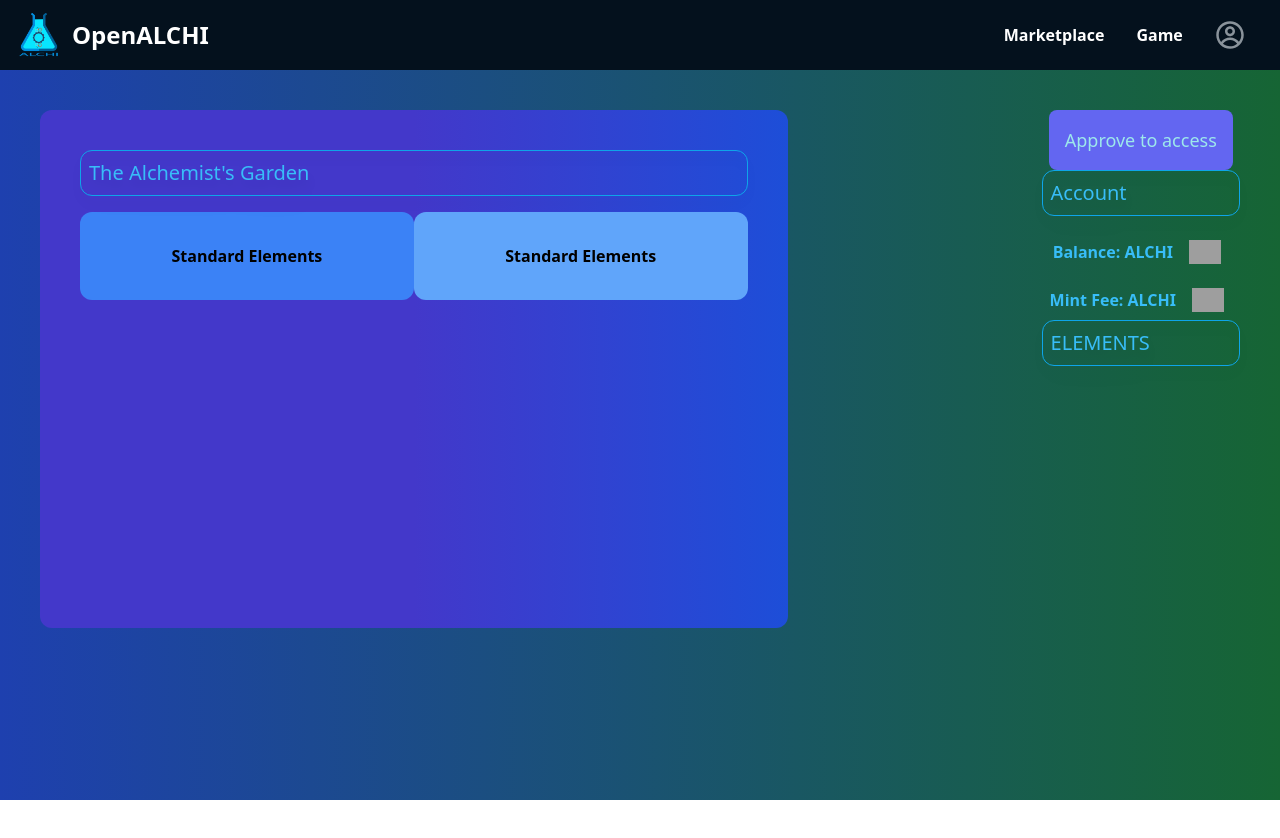
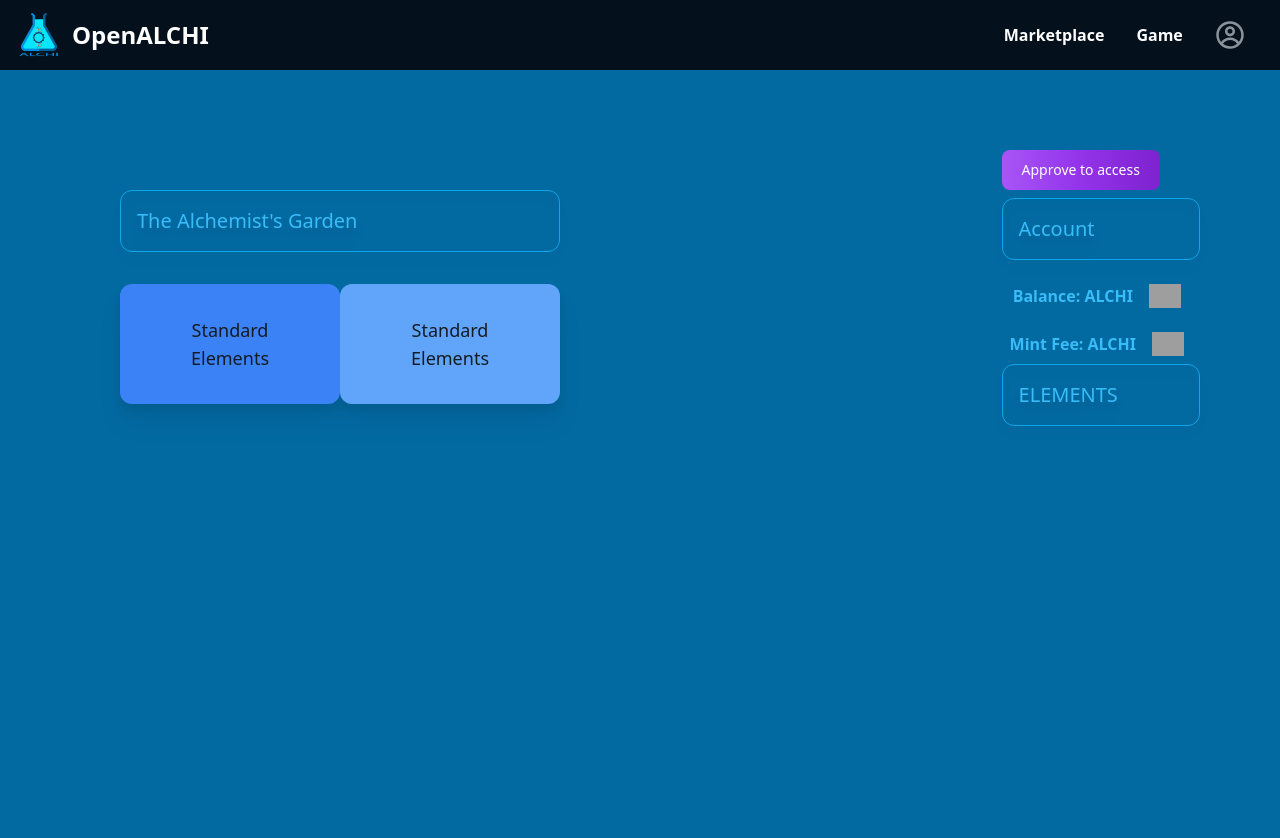
Before and after one commit to azizyano/OpenALCHI, a Next.js app: page /Game in a window 1280 px wide. Shown: the top 838 px of the page. Before the commit the page ends 800 px from the top, so only its background shows below. Built offline with nearby package versions, Linux system fonts and the light colour scheme; grey boxes are pictures that could not be loaded; what @3rdweb/hooks would draw is missing.

Commit message:
updare ui

```diff
--- a/components/NFTCard.js
+++ b/components/NFTCard.js
@@ -3,14 +3,14 @@ import { BiHeart } from 'react-icons/bi'
 import Router from 'next/router'
 
 const style = {
-  wrapper: `bg-[#303339] w-[17rem] h-[22rem] my-2 m-auto rounded-2xl overflow-hidden cursor-pointer`,
+  wrapper: `bg-[#3d4a57] border border-sky-500 w-[18rem] h-[25rem] my-2 m-auto rounded-2xl overflow-hidden cursor-pointer drop-shadow-lg`,
   imgContainer: `h-3/4  flex justify-center items-center`,
   nftImg: `w-40 h-50 w-full `,
-  details: `p-3`,
-  info: `flex justify-between text-[#e4e8eb] drop-shadow-xl`,
+  details: `border-t-4 border-indigo-500 p-3`,
+  info: `flex justify-between text-[#e4e8eb] font-serif drop-shadow-xl`,
   infoLeft: `flex-0.6 flex-wrap`,
-  collectionName: `font-semibold text-sm text-[#8a939b]`,
-  assetName: `font-bold text-lg mt-2`,
+  collectionName: `font-semibold text-sm font-serif text-[#8a939b]`,
+  assetName: `font-bold text-lg font-serif mt-2`,
   infoRight: `flex-0.4 text-right`,
   priceTag: `font-semibold text-sm text-[#8a939b]`,
   priceValue: `flex items-center text-xl font-bold mt-2`,
--- a/components/NFTCard1.js
+++ b/components/NFTCard1.js
@@ -3,14 +3,14 @@ import { BiHeart } from 'react-icons/bi'
 import Router from 'next/router'
 
 const style = {
-  wrapper: `bg-[#303339] flex-auto w-[14rem] h-[22rem] my-10 mx-5 rounded-2xl overflow-hidden cursor-pointer`,
-  imgContainer: `h-4/5 w-full overflow-hidden flex justify-center items-center`,
+  wrapper: `bg-[#3d4a57] border border-sky-500 w-[18rem] h-[25rem] my-2 m-auto rounded-2xl overflow-hidden cursor-pointer drop-shadow-lg`,
+  imgContainer: `h-3/4  flex justify-center items-center`,
   nftImg: `w-40 h-50 w-full `,
-  details: `p-3`,
-  info: `flex justify-between text-[#e4e8eb] drop-shadow-xl`,
+  details: `border-t-4 border-indigo-500 p-3`,
+  info: `flex justify-between text-[#e4e8eb] font-serif drop-shadow-xl`,
   infoLeft: `flex-0.6 flex-wrap`,
-  collectionName: `font-semibold text-sm text-[#8a939b]`,
-  assetName: `font-bold text-lg mt-2`,
+  collectionName: `font-semibold text-sm font-serif text-[#8a939b]`,
+  assetName: `font-bold text-lg font-serif mt-2`,
   infoRight: `flex-0.4 text-right`,
   priceTag: `font-semibold text-sm text-[#8a939b]`,
   priceValue: `flex items-center text-xl font-bold mt-2`,
--- a/components/NFTCard2.js
+++ b/components/NFTCard2.js
@@ -3,14 +3,14 @@ import { BiHeart } from 'react-icons/bi'
 import Router from 'next/router'
 
 const style = {
-  wrapper: `bg-[#303339] flex-auto w-[14rem] h-[22rem] my-10 mx-5 rounded-2xl overflow-hidden `,
-  imgContainer: `h-2/3 w-full overflow-hidden flex justify-center items-center`,
+  wrapper: `bg-[#3d4a57] border border-sky-500 w-[18rem] h-[25rem] my-2 m-auto rounded-2xl overflow-hidden cursor-pointer drop-shadow-lg`,
+  imgContainer: `h-3/4  flex justify-center items-center`,
   nftImg: `w-40 h-50 w-full `,
-  details: `p-3`,
-  info: `flex justify-between text-[#e4e8eb] drop-shadow-xl`,
+  details: `border-t-4 border-indigo-500 p-3`,
+  info: `flex justify-between text-[#e4e8eb] font-serif drop-shadow-xl`,
   infoLeft: `flex-0.6 flex-wrap`,
-  collectionName: `font-semibold text-sm text-[#8a939b]`,
-  assetName: `font-bold text-lg mt-2`,
+  collectionName: `font-semibold text-sm font-serif text-[#8a939b]`,
+  assetName: `font-bold text-lg font-serif mt-2`,
   infoRight: `flex-0.4 text-right`,
   priceTag: `font-semibold text-sm text-[#8a939b]`,
   priceValue: `flex items-center text-xl font-bold mt-2`,
@@ -29,16 +29,13 @@ const NFTCard2 = ({ nftItem, listings, price, balance }) => {
       <div className={style.details}>
         <div className={style.info}>
           <div className={style.infoLeft}>
-            <div className={style.collectionName}>Name:</div>
             <div className={style.assetName}>{nftItem.name}</div>
           </div>
 
             <div className={style.infoRight}>
             <div className={style.priceTag}>Balance: {balance}</div>
-              <div className={style.priceTag}>Price</div>
               <div className={style.priceValue}>
-
-                {price}
+                price: {price}
               </div>
               <div className={style.priceTag}>State: {listings}</div>
             </div>
--- a/components/nft/GeneralDetails.js
+++ b/components/nft/GeneralDetails.js
@@ -7,8 +7,8 @@ import { GiShare } from 'react-icons/gi'
 const style = {
   wrapper: `flex`,
   infoContainer: `h-36 flex flex-col flex-1 justify-between mb-6`,
-  accent: `text-[#2081e2]`,
-  nftTitle: `text-3xl font-extrabold`,
+  accent: `mb-2 text-xl font-bold text-gray-900 dark:text-[#2081e2]`,
+  nftTitle: `mb-2 text-3xl font-bold text-gray-900 dark:text-black`,
   otherInfo: `flex`,
   ownedBy: `text-[#8a939b] mr-4`,
   likes: `flex items-center text-[#8a939b]`,
@@ -23,14 +23,11 @@ const GeneralDetails = ({ selectedNft }) => {
   return (
     <div className={style.wrapper}>
       <div className={style.infoContainer}>
-        <div className={style.accent}>Allchemy Elements</div>
+        <div className={style.accent}> Element name:</div>
         <div className={style.nftTitle}>{selectedNft?.name}</div>
         <div className={style.otherInfo}>
           <div className={style.ownedBy}>
             Owned by <span className={style.accent}>{selectedNft?.seller}</span>
-          </div>
-          <div className={style.likes}>
-            <AiFillHeart className={style.likeIcon} /> 2.3K favorites
           </div>
 
         </div>
--- a/components/nft/NFTImage.js
+++ b/components/nft/NFTImage.js
@@ -8,14 +8,14 @@ const style = {
 }
 
 const NFTImage = ({ selectedNft }) => {
+  console.log(selectedNft)
   return (
-    <div>
+    <div className=' bg-white border border-gray-200 rounded-lg shadow-md dark:bg-gray-800 dark:border-gray-700'>
       <div className={style.topBar}>
         <div className={style.topBarContent}>
           <IoMdSnow />
           <div className={style.likesCounter}>
-            <AiOutlineHeart />
-            2.3K
+            Price : {selectedNft?.price.toString()/10**18}
           </div>
         </div>
       </div>
--- a/components/nft/Purchase.js
+++ b/components/nft/Purchase.js
@@ -9,7 +9,7 @@ const NFTmarketaddress = ['0x588851fb3Ca38855FaB2880522E527476408911A','0x79CA4A
 
 
 const style = {
-  button: `mr-8 flex items-center py-2 px-12 rounded-lg cursor-pointer`,
+  button: `mr-8 flex items-center py-2 px-12 rounded-lg cursor-pointer text-white bg-gradient-to-r from-purple-500 via-purple-600 to-purple-700 hover:bg-gradient-to-br focus:ring-4 focus:outline-none focus:ring-purple-300 dark:focus:ring-purple-800`,
   buttonIcon: `text-xl`,
   buttonText: `ml-2 text-lg font-semibold`,
 }
--- a/pages/Game.js
+++ b/pages/Game.js
@@ -110,13 +110,13 @@ const elementsOptions = [
   { value: 23, label: 'Bitcoin' },
 ]
 const style = {
-  container: `  bg-gradient-to-r from-indigo-700 via-indigo-700 to-blue-700 py-10 px-10 rounded-xl mb-4`,
-  wrapper: `flex py-10 px-10 items-stretch grid grid-flow-col gap-4 bg-gradient-to-l from-green-800 to-blue-800`,
-  titleContainer: `px-2 py-2 text-xl drop-shadow-xl text-sky-400 border border-sky-500 rounded-xl mb-4`,
+  container: `  bg-gradient-to-r  py-10 px-10 rounded-xl mb-4`,
+  wrapper: `flex py-10 px-10 items-stretch  `,
+  titleContainer: `p-4 text-xl drop-shadow-xl text-sky-400 border border-sky-500 rounded-xl mb-4`,
   info: `flex justify-between py-4 text-[#151b22] text-lg drop-shadow-xl`,
   priceValue: `flex justify-center  font-bold mt-2`,
-  button: `bg-indigo-500 flex mx-auto text-[#9de8eb] text-lg py-4 px-4 rounded-lg cursor-pointer hover:bg-violet-600 active:bg-violet-700 focus:outline-none focus:ring focus:ring-violet-300`,
-  mintbutton: `bg-indigo-700 mx-auto text-[#9de8eb] text-lg py-4 px-4 rounded-lg cursor-pointer hover:bg-violet-600 active:bg-violet-700 focus:outline-none focus:ring focus:ring-violet-300`,
+  button: `text-white bg-gradient-to-r from-purple-500 via-purple-600 to-purple-700 hover:bg-gradient-to-br focus:ring-4 focus:outline-none focus:ring-purple-300 dark:focus:ring-purple-800 font-medium rounded-lg text-sm px-5 py-2.5 text-center mr-2 mb-2`,
+  mintbutton: `text-white bg-gradient-to-r from-purple-500 via-purple-600 to-purple-700 hover:bg-gradient-to-br focus:ring-4 focus:outline-none focus:ring-purple-300 dark:focus:ring-purple-800 font-medium rounded-lg text-sm px-5 py-2.5 text-center mr-2 mb-2`,
 }
 
 const Game = () => {
@@ -326,14 +326,15 @@ const Game = () => {
 
   }
   return (
-    <div className="h-screen bg-gradient-to-l from-green-800 to-blue-800">
+    <div className="bg-sky-700 h-full">
       <Header />
       <div className={style.wrapper}>
+      <div className='w-1/2 p-10 '>
         <div className={style.container}>
           <div className={style.titleContainer}>
             The Alchemist's Garden
           </div>
-          <div className={style.priceValue}>
+          <div className={style.info}>
             <div className='w-4/5 text-center bg-blue-500 py-8 px-8 rounded-xl mb-4'>
               {elementA.label}
             </div>
@@ -359,7 +360,8 @@ const Game = () => {
           </div>
 
         </div>
-        <div className=''>
+        </div>
+        <div className='w-1/2 p-10 '>
           <div className='justify-self-end '>
             <div className=''>
               {allowed ? (
--- a/pages/Profile.js
+++ b/pages/Profile.js
@@ -277,7 +277,7 @@ const Profile = () => {
               <div className=" flex flex-wrap  ">
 
                 {NftBanalce.map((nftItem, id) => (
-                  <div  className={style.wrapper} key={id}>
+                  <div  className='flex justify-between p-2 ' key={id}>
                     <NFTCard1
                       key={id}
                       order={nftItem.tokenId}
@@ -296,7 +296,7 @@ const Profile = () => {
                 <div className=" flex flex-wrap ">
 
                   {items.map((nftItem, id) => (
-                    <div className={style.wrapper} key={id}>
+                    <div className='flex justify-between p-2' key={id}>
                       <NFTCard2
                         key={id}
                         order={id}
--- a/pages/collections/[collectionId].js
+++ b/pages/collections/[collectionId].js
@@ -158,15 +158,11 @@ const Collection = () => {
 
 
   return (
-    <div className=" bg-gradient-to-l from-green-800 to-blue-800 ">
+    <div className=" bg-sky-700 ">
       <Header />
-      <div className={style.bannerImageContainer}>
-        <div className={style.statValue}>
-          Little Alchemy Marketplace
-        </div>
-      </div>
-      <div className={'h-screen'}>
-      <div className="flex flex-wrap bg-gradient-to-l from-green-600 to-blue-600 ">
+
+      <div className={'p-10 h-full'}>
+      <div className="flex flex-wrap  ">
         {items.map((nftItem, id) => (
           <NFTCard
             key={id}
```
